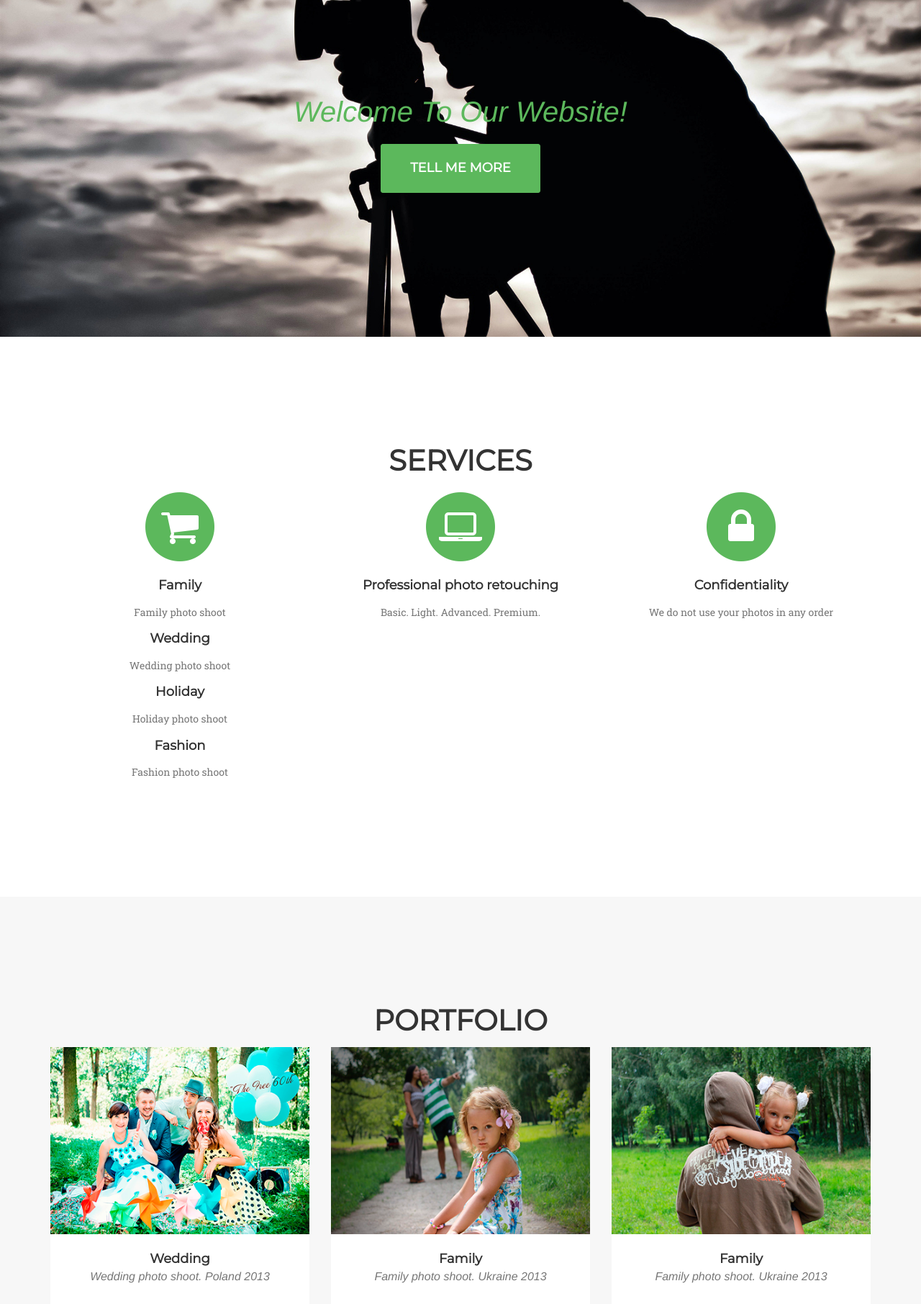
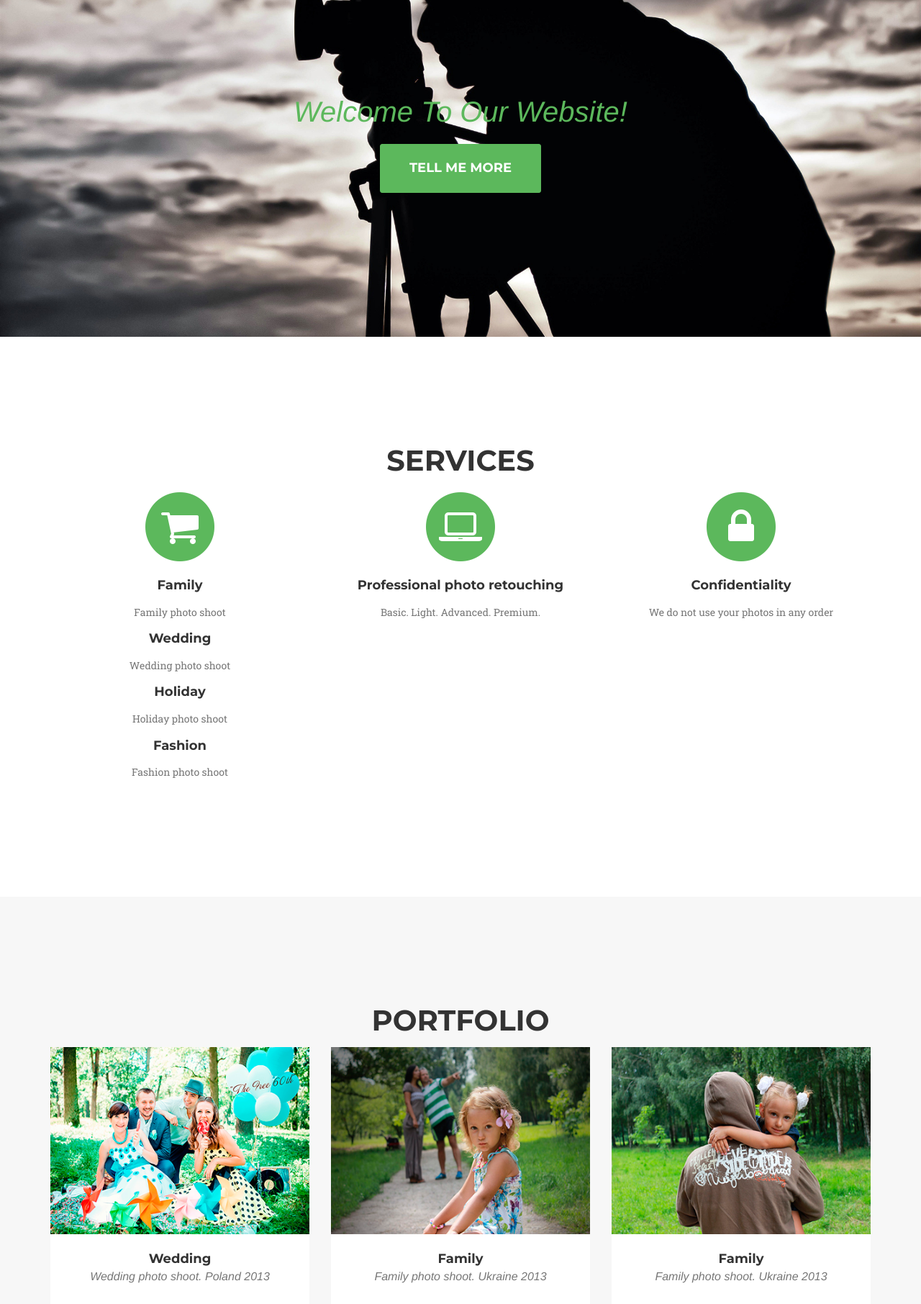
Before and after one commit to ffurie/alexey.github.io, a PHP site: page /works/clostermann/index.html in a window 1280 px wide. Shown: the part 165-1977 px from the top of the page at 72% size. Run offline with PHP 8.4, Linux system fonts and the light colour scheme; some libraries are stand-ins or nearby versions; some web fonts are replaced.

Commit message:
Update agency.css

```diff
--- a/works/clostermann/css/agency.css
+++ b/works/clostermann/css/agency.css
@@ -5,7 +5,7 @@
  */
 
 @import url('https://fonts.googleapis.com/css?family=Kaushan+Script&display=swap');
-@import url('https://fonts.googleapis.com/css?family=Montserrat&display=swap');
+@import url('https://fonts.googleapis.com/css?family=Montserrat:400,700&display=swap');
 
 body {
     overflow-x: hidden;
```
